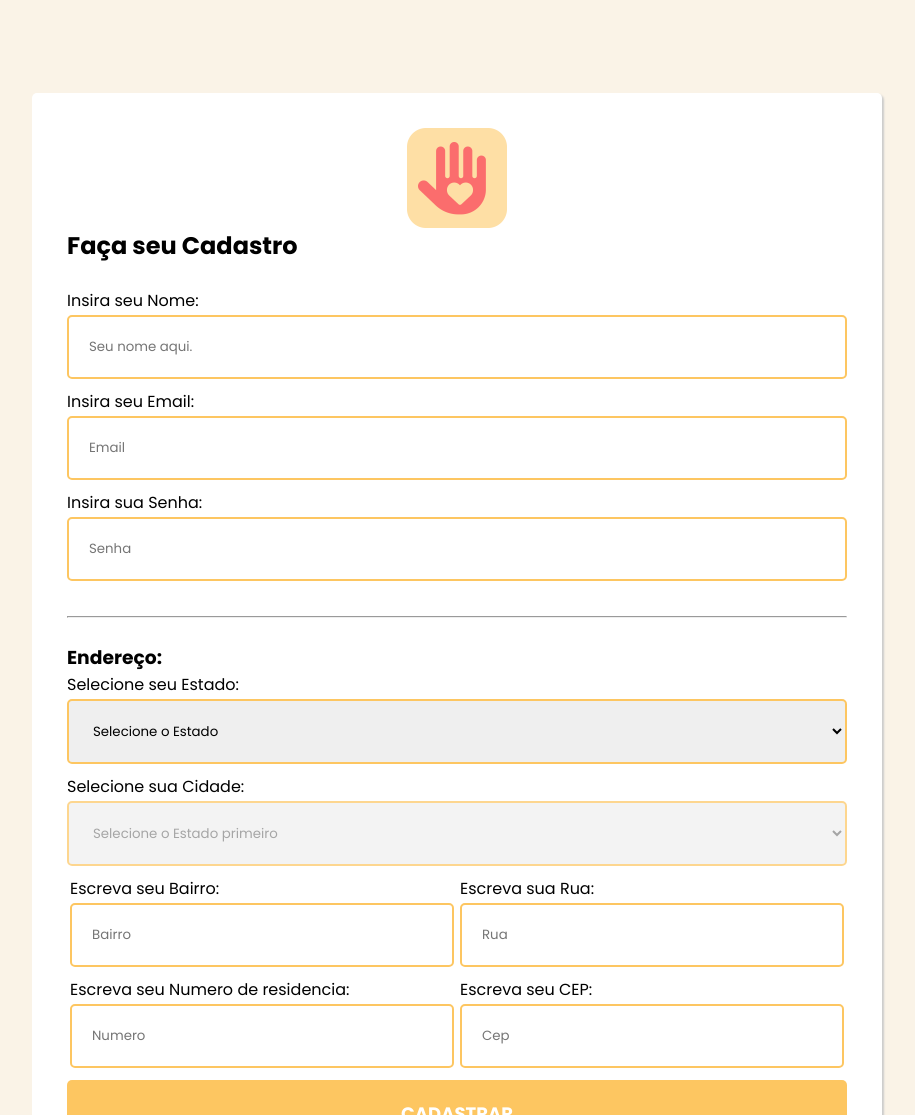
After one commit to Gbxhtml/tcc, a PHP site: page /tcc/cadastro in a window 1280 px wide. The commit adds this page. Shown: the whole page, without its empty margins (183-1098 px from the left). Run offline with PHP 8.4, Linux system fonts and the light colour scheme; some libraries are stand-ins or nearby versions.

Commit message:
encaminhando

```diff
--- /dev/null
+++ b/pages/cadastro.php
@@ -0,0 +1,148 @@
+<!DOCTYPE html>
+<html lang="pt_BR">
+<head>
+    <meta charset="UTF-8">
+    <meta name="viewport" content="width=device-width, initial-scale=1.0">
+    <title>CompartilhaAção - Cadastro</title>
+    <link rel="stylesheet" href="<?php echo INCLUDE_PATH; ?>public/styles/style.css">
+    <link rel="stylesheet" href="<?php echo INCLUDE_PATH; ?>public/styles/login.css">
+
+    <link rel="preconnect" href="https://fonts.googleapis.com">
+    <link rel="preconnect" href="https://fonts.gstatic.com" crossorigin>
+    <link href="https://fonts.googleapis.com/css2?family=Poppins:wght@300;400;500;600;700&display=swap" rel="stylesheet">
+</head>
+<body>
+    <form method="post">
+    <br><br><br><br><br><br><br><br><br><br>
+        <div class="container">
+
+            <img src="<?php echo INCLUDE_PATH; ?>public/images/logo.png" alt="Logo do sistema">
+            <h2>Faça seu Cadastro</h2>
+            <br>
+            <label for="nome">Insira seu Nome:</label>
+            <input id="nome" name="nome" type="text" placeholder="Seu nome aqui.">
+            <label for="email">Insira seu Email:</label>
+            <input id="email" name="email" type="text" placeholder="Email">
+            <label for="senha">Insira sua Senha:</label>
+            <input id="senha" name="senha" type="password" placeholder="Senha">
+            <br>
+            <hr>
+            <br>
+            <h3>Endereço:</h3>
+            <div class="endereco">
+                <label for="estado">Selecione seu Estado:</label>
+                <select id="estado" name="estado">
+                    <option value="">Selecione o Estado</option>
+                </select>
+
+                <label for="cidade">Selecione sua Cidade:</label>
+                <select id="cidade" name="cidade" disabled>
+                    <option value="">Selecione o Estado primeiro</option>
+                </select>
+
+                <div class="flex">
+                    <div class="w-50">
+                        <label for="bairro">Escreva seu Bairro:</label>
+                        <input class="metade" id="bairro" name="bairro" type="text" placeholder="Bairro">
+                    </div>
+
+                    <div class="w-50">
+                        <label for="rua">Escreva sua Rua:</label>
+                        <input  id="rua" name="rua" type="text" placeholder="Rua">
+                    </div>
+                </div>
+                <div class="flex">
+                    <div class="w-50">
+                        <label for="numero">Escreva seu Numero de residencia:</label>
+                        <input  id="numero" name="numero" type="number" placeholder="Numero">
+                    </div>
+                    <div class="w-50">
+                        <label for="cep">Escreva seu CEP:</label>
+                        <input  id="cep" name="cep" type="cep" placeholder="Cep">
+                    </div>
+                </div>
+            </div>
+
+            <input type="submit" value="Cadastrar">
+
+            <br>
+            <?php
+            if ($_SERVER['REQUEST_METHOD'] == 'POST') {
+                print_r($_POST);
+
+                $nome = $_POST['nome'];
+                $email = $_POST['email'];
+                $senha = $_POST['senha'];
+                $estado = $_POST['estado'];
+                $cidade = $_POST['cidade'];
+
+                if (Usuario::cadastrarUsuario($nome, $senha, $email, $estado, $cidade)) {
+                    echo '<p class="success">Cadastro bem-sucedido! <a href="login">Faça login</a>.</p>';
+                } else {
+                    echo '<p class="error">Erro no cadastro. O email já está em uso.</p>';
+                }
+            }
+            ?>
+            <hr>
+            <br>
+
+            <h3>Possui uma conta? <a href="login">Faça login</a></h3>
+        </div>
+    </form>
+
+    <script src="<?php echo INCLUDE_PATH; ?>public/scripts/estadoCidade.js"></script>
+</body>
+</html>
+
+<script>
+    document.addEventListener('DOMContentLoaded', function () {
+    const estadoSelect = document.getElementById('estado');
+    const cidadeSelect = document.getElementById('cidade');
+
+    // Função para buscar estados
+    function buscarEstados() {
+        fetch('https://servicodados.ibge.gov.br/api/v1/localidades/estados')
+            .then(response => response.json())
+            .then(estados => {
+                estados.sort((a, b) => a.nome.localeCompare(b.nome)); // Ordenar por nome
+                estados.forEach(estado => {
+                    let option = document.createElement('option');
+                    option.value = estado.id;
+                    option.textContent = estado.nome;
+                    estadoSelect.appendChild(option);
+                });
+            });
+    }
+
+    // Função para buscar cidades de um estado
+    function buscarCidades(estadoId) {
+        fetch(`https://servicodados.ibge.gov.br/api/v1/localidades/estados/${estadoId}/municipios`)
+            .then(response => response.json())
+            .then(cidades => {
+                cidadeSelect.innerHTML = '<option value="">Selecione a Cidade</option>'; // Limpa as opções anteriores
+                cidadeSelect.disabled = false;
+                cidades.forEach(cidade => {
+                    let option = document.createElement('option');
+                    option.value = cidade.nome;
+                    option.textContent = cidade.nome;
+                    cidadeSelect.appendChild(option);
+                });
+            });
+    }
+
+    // Evento de mudança no estado
+    estadoSelect.addEventListener('change', function () {
+        let estadoId = estadoSelect.value;
+        if (estadoId) {
+            buscarCidades(estadoId);
+        } else {
+            cidadeSelect.innerHTML = '<option value="">Selecione o Estado primeiro</option>';
+            cidadeSelect.disabled = true;
+        }
+    });
+
+    // Inicializa buscando os estados
+    buscarEstados();
+});
+
+</script>
--- a/pages/index.php
+++ b/pages/index.php
@@ -5,6 +5,10 @@
     <meta name="viewport" content="width=device-width, initial-scale=1.0">
     <title>CompartilhaAção</title>
     <link rel="stylesheet" href="<?php echo INCLUDE_PATH; ?>public/styles/style.css">
+
+    <link rel="preconnect" href="https://fonts.googleapis.com">
+    <link rel="preconnect" href="https://fonts.gstatic.com" crossorigin>
+    <link href="https://fonts.googleapis.com/css2?family=Poppins:ital,wght@0,100;0,200;0,300;0,400;0,500;0,600;0,700;0,800;0,900;1,100;1,200;1,300;1,400;1,500;1,600;1,700;1,800;1,900&display=swap" rel="stylesheet">
 </head>
 <body>
 
--- a/pages/login.php
+++ b/pages/login.php
@@ -6,6 +6,10 @@
     <title>CompartilhaAção - Login</title>
     <link rel="stylesheet" href="<?php echo INCLUDE_PATH; ?>public/styles/style.css">
     <link rel="stylesheet" href="<?php echo INCLUDE_PATH; ?>public/styles/login.css">
+
+    <link rel="preconnect" href="https://fonts.googleapis.com">
+    <link rel="preconnect" href="https://fonts.gstatic.com" crossorigin>
+    <link href="https://fonts.googleapis.com/css2?family=Poppins:ital,wght@0,100;0,200;0,300;0,400;0,500;0,600;0,700;0,800;0,900;1,100;1,200;1,300;1,400;1,500;1,600;1,700;1,800;1,900&display=swap" rel="stylesheet">
 </head>
 <body>
     <form method="POST">
@@ -25,7 +29,7 @@
             <hr>
             <br>
 
-            <h3>Não possue uma conta? <a href="cadastro">cadastre-se</a></h3>
+            <h3>Não possue uma conta? <a href="cadastro">Cadastre-se</a></h3>
         </div>
     </form>
 </body>
--- a/public/styles/login.css
+++ b/public/styles/login.css
@@ -1,3 +1,7 @@
+body {
+    overflow: hidden;
+}
+
 form {
     width: 100%;
     height: 100vh;
@@ -5,6 +9,7 @@ form {
     justify-content: center;
     display: flex;
     flex-direction: column;
+    overflow-y: scroll;
 }
 
 form .container {
@@ -13,6 +18,7 @@ form .container {
     flex-wrap: wrap;
     padding: 35px;
     font-size: medium;
+
 }
 
 img {
@@ -24,7 +30,10 @@ img {
     pointer-events: none;
 }
 
-form .container input {
+
+
+form .container input,
+form .container select {
     padding: 20px;
     width: 100%;
     margin: 2px 0 10px;
--- a/public/styles/style.css
+++ b/public/styles/style.css
@@ -3,7 +3,7 @@
     padding: 0;
     box-sizing: border-box;
 
-    font-family: Arial, Helvetica, sans-serif;
+    font-family: 'Poppins',Arial, Helvetica, sans-serif;
 
     --primary: #fdc661;
     --background: #FAF3E7;
@@ -14,6 +14,15 @@ body {
     background-color: var(--background);
 }
 
+.w-50 {
+    width: 50% !important;
+    padding: 0 3px;
+}
+
+.flex {
+    display: flex;
+}
+
 .container {
     width: 850px ;
     margin: 0 auto;
```
Also changed, not shown: classes/MySql.php (added, +19 -0 lines), classes/Usuario.php (added, +95 -0 lines), compartilhaacao.sql (added, +258 -0 lines), .htaccess, 1 other file.
